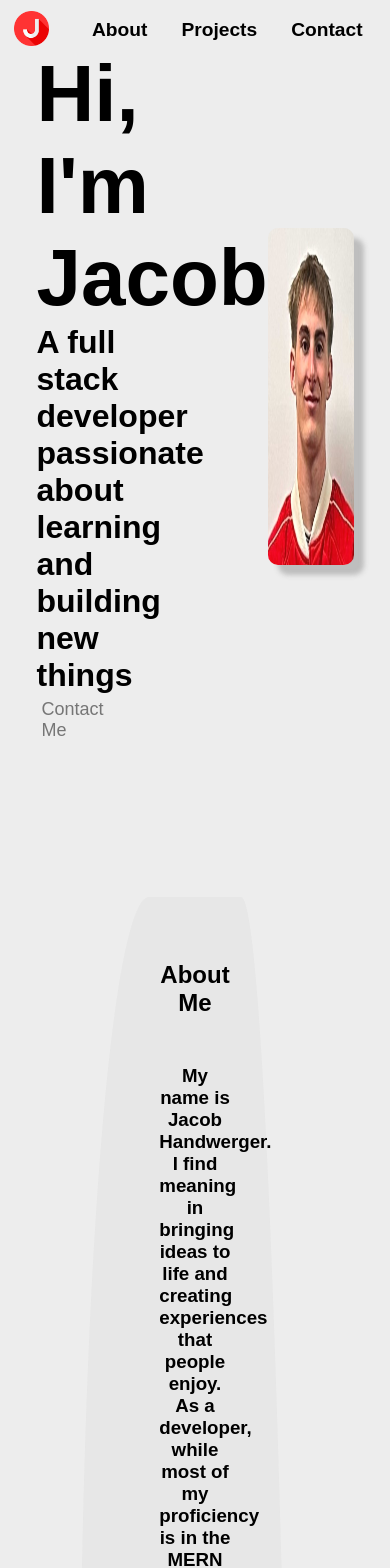
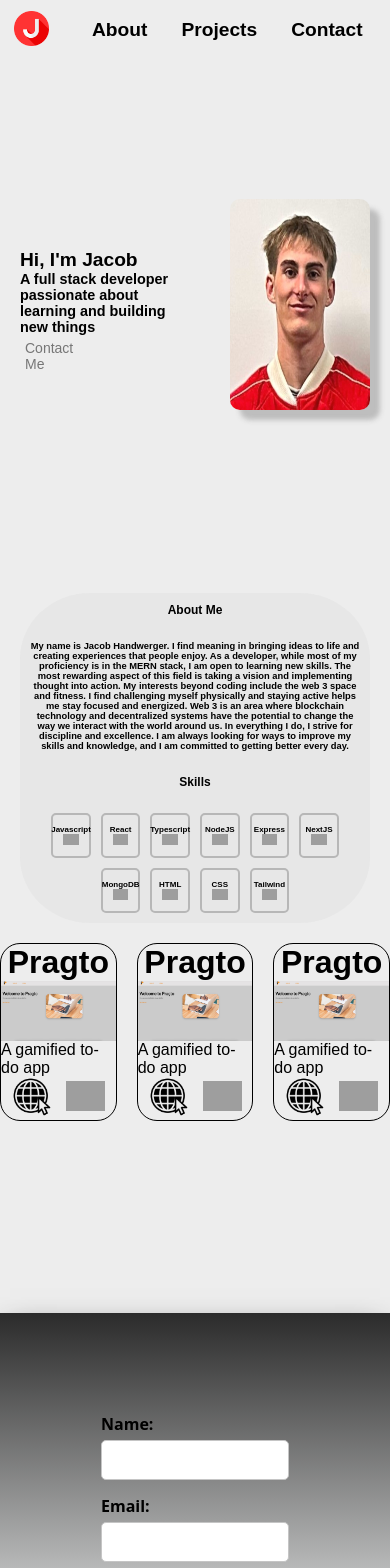
Before and after one commit to j4yyyeth/personal-website, a React (Create React App) app: page / in a window 390 px wide. Shown: the top 1568 px of the page. Built offline with nearby package versions, Linux system fonts and the light colour scheme; grey boxes are pictures that could not be loaded; a web font is replaced by a local one.

Commit message:
doing responsive design and need to add tech stack to project cards

```diff
--- a/src/App.css
+++ b/src/App.css
@@ -184,7 +184,6 @@ nav a:hover {
     gap: 20px;
     height: 50rem;
     width: 100%;
-    /* margin-top: 15rem; */
 }
 
 #all-proj {
@@ -392,3 +391,297 @@ form {
     width: 40px;
     height: 35px;
   }
+
+  @media screen and (max-width: 1200px) {
+    section {
+      padding: 50px;
+    }
+
+      #home {
+          margin-top: 3rem;
+          gap: 50px;
+      }
+
+      #home h1 {
+      font-size: 2.8rem;
+      }
+
+      #home h2 {
+          font-size: 1.7rem;
+      }
+
+      #home img {
+          height: 28vh;
+          width: 33vw;
+      }
+
+      .home-flex {
+          width: 70%;
+      }
+
+      .heading-txt {
+          margin-top: 1rem;
+      }
+
+      .contact-btn {
+          font-size: 14px;
+          width: 70px;
+      }
+
+      #about {
+        font-size: .8rem;
+      }
+
+      .about-flex {
+        display: flex;
+        flex-direction: column;
+        gap: 1.5rem;
+        text-align: center;
+        width: 80%;
+    }
+
+  }
+
+  @media screen and (max-width: 956px) {
+
+    #about {
+      font-size: .7rem;
+    }
+
+    .skill {
+      border: 3px solid rgba(178, 178, 178, 0.9);
+      width: 5vw;
+      height: 5.2vh;
+      padding: 12px;
+      border-radius: 5px;
+      display: flex;
+      flex-direction: column;
+      justify-content: center;
+      align-items: center;
+  }
+
+  .skill img {
+    width: 4vw;
+  }
+
+  }
+
+@media screen and (max-width: 768px) {
+
+  section {
+    padding: 30px;
+  }
+
+    #home {
+        margin-top: 3rem;
+        gap: 50px;
+    }
+
+    #home h1 {
+    font-size: 2rem;
+    }
+
+    #home h2 {
+        font-size: 1.2rem;
+    }
+
+    #home img {
+        height: 30vh;
+        width: 40vw;
+    }
+
+    .home-flex {
+        width: 80%;
+    }
+
+    .heading-txt {
+        margin-top: 1rem;
+    }
+
+    .contact-btn {
+        font-size: 14px;
+        width: 70px;
+    }
+
+    #about {
+      font-size: .6rem;
+    }
+
+    .skill {
+      border: 2px solid rgba(178, 178, 178, 0.9);
+  }
+}
+
+@media screen and (max-width: 600px) {
+
+  #about {
+    font-size: .5rem;
+  }
+
+  .skill {
+    border: 2px solid rgba(178, 178, 178, 0.9);
+    width: 3vw;
+    height: 2vh;
+    padding: 10px;
+    border-radius: 5px;
+    display: flex;
+    flex-direction: column;
+    justify-content: center;
+    align-items: center;
+}
+
+.skill h3 {
+  font-size: .5rem;
+}
+
+}
+
+@media screen and (max-width: 500px) {
+
+  section {
+    padding: 20px;
+  }
+
+    #home {
+        margin-top: 3rem;
+        gap: 50px;
+    }
+
+    #home h1 {
+    font-size: 1.7rem;
+    }
+
+    #home h2 {
+        font-size: 1rem;
+    }
+
+    #home img {
+        height: 25vh;
+        width: 38vw;
+    }
+
+    .home-flex {
+        width: 100%;
+    }
+
+    .heading-txt {
+        margin-top: 1rem;
+    }
+
+    .contact-btn {
+        font-size: 14px;
+        width: 70px;
+    }
+}
+
+@media screen and (max-width: 600px) and (orientation: landscape) {
+  section {
+    padding: 20px;
+  }
+
+  #home {
+    height: 50vh;
+  }
+
+  #home img {
+    height: 40vh;
+    width: 40vw;
+  }
+}
+
+@media screen and (max-width: 462px) {
+  section {
+    padding: 20px;
+    gap: 7rem;
+  }
+
+#home h1 {
+font-size: 1.2rem;
+}
+
+#home h2 {
+    font-size: .9rem;
+}
+
+#home img {
+    height: 25vh;
+    width: 36vw;
+}
+
+.home-flex {
+    width: 100%;
+}
+
+.heading-txt {
+    margin-top: 1rem;
+}
+
+.contact-btn {
+    font-size: 14px;
+    width: 70px;
+}
+
+#about {
+  font-size: .5rem;
+  border-radius: 20% 20% 20% 20% / 20% 20% 20% 20%;
+  padding: 10px;
+}
+
+.skill {
+  border: 2px solid rgba(178, 178, 178, 0.9);
+  width: 4vw;
+  height: 2.5vh;
+  padding: 10px;
+  border-radius: 5px;
+  display: flex;
+  flex-direction: column;
+  justify-content: center;
+  align-items: center;
+}
+
+.skill h3 {
+font-size: .5rem;
+}
+
+.about-flex {
+  width: 100%;
+}
+
+}
+
+@media only screen and (max-width: 768px) {
+  #projects {
+    flex-direction: column;
+    height: auto;
+    gap: 10px;
+  }
+
+  .proj-img {
+    width: 80%;
+  }
+
+  .proj-card {
+    width: 80%;
+  }
+
+  .web-img,
+  .git-img {
+    width: 5vw;
+  }
+}
+
+/* Media queries for mobile view */
+@media only screen and (max-width: 480px) {
+  .proj-img {
+    width: 100%;
+  }
+
+  .proj-card {
+    width: 100%;
+  }
+
+  .web-img,
+  .git-img {
+    width: 10vw;
+  }
+}
--- a/src/components/About.js
+++ b/src/components/About.js
@@ -3,7 +3,7 @@ const About = () => {
       <div id="about">
         <div className="about-flex">
             <h1>About Me</h1>
-            <h3>My name is Jacob Handwerger. I find meaning in bringing ideas to life and creating experiences that people enjoy. As a developer, while most of my proficiency is in the MERN stack, I am open to learning new skills. The most rewarding aspect of this field is taking a vision and implementing thought into action. The world is a blank canvas and there are so many possibilities. My interests beyond coding include the web 3 space and fitness. I find  challenging myself physically and staying active helps me stay focused and energized. Web 3 is an area where blockchain technology and decentralized systems have the potential to change the way we interact with the world around us. In everything I do, I strive for discipline and excellence. I am always looking for ways to improve my skills and knowledge, and I am committed to getting better every day.</h3>
+            <h3>My name is Jacob Handwerger. I find meaning in bringing ideas to life and creating experiences that people enjoy. As a developer, while most of my proficiency is in the MERN stack, I am open to learning new skills. The most rewarding aspect of this field is taking a vision and implementing thought into action. My interests beyond coding include the web 3 space and fitness. I find  challenging myself physically and staying active helps me stay focused and energized. Web 3 is an area where blockchain technology and decentralized systems have the potential to change the way we interact with the world around us. In everything I do, I strive for discipline and excellence. I am always looking for ways to improve my skills and knowledge, and I am committed to getting better every day.</h3>
             <h1>Skills</h1>
             <div className="dev-skills">
               <div className="skill">
```
